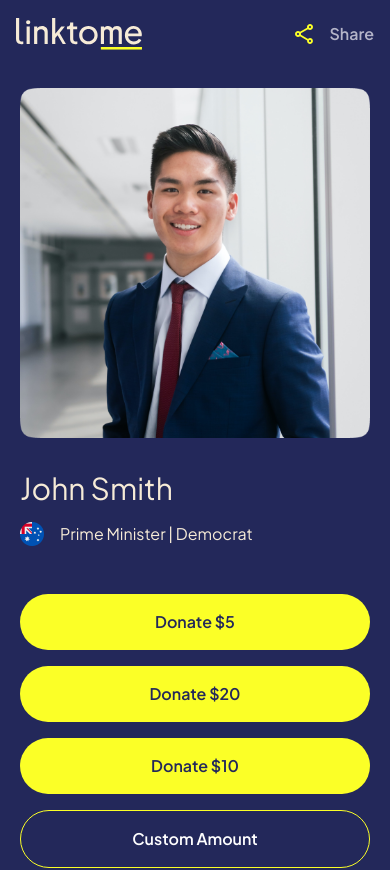
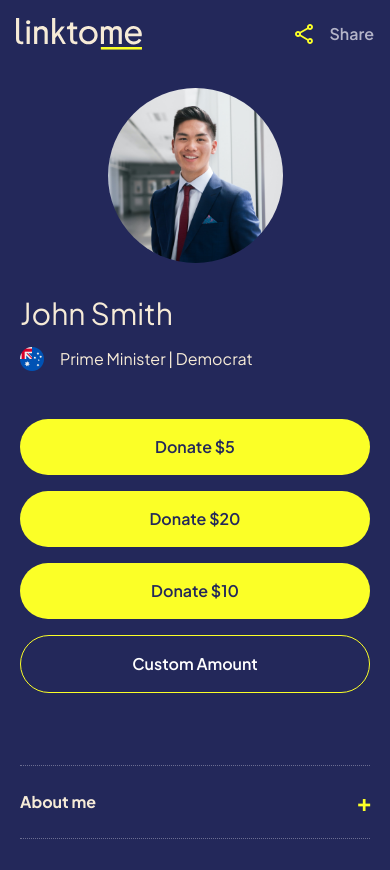
Before and after one commit to wadzee/linktome-ui, a Next.js app: page /politician/1 in a window 390 px wide. Shown: the top 870 px of the page. Built offline with nearby package versions, Linux system fonts and the light colour scheme.

Commit message:
update politician profile

```diff
--- a/src/app/politician/[profileId]/page.tsx
+++ b/src/app/politician/[profileId]/page.tsx
@@ -42,12 +42,12 @@ export default function PoliticanProfile({
   return (
     <main className="container mx-auto p-5 sm:p-0">
       <Grid2Cols className="sm:h-[75vh] sm:mx-20 sm:my-16 gap-8">
-        <div className="relative sm:h-[70%] aspect-square sm:aspect-auto sm:w-full">
+        <div className="relative sm:h-[70%] aspect-square w-1/2 mx-auto sm:aspect-auto sm:w-full">
           <Image
             fill
             src="/profile.png"
             alt="user-profile"
-            className="object-contain"
+            className="object-contain rounded-full sm:rounded-none"
           />
         </div>
         <List gap="gap-12">
@@ -68,14 +68,14 @@ export default function PoliticanProfile({
                 Donate $5
               </Button>
               <Button
-                isLoading={isSubmitting}
+                disabled={isSubmitting}
                 type="button"
                 onClick={() => onSubmit({ amount: 20 })}
               >
                 Donate $20
               </Button>
               <Button
-                isLoading={isSubmitting}
+                disabled={isSubmitting}
                 type="button"
                 onClick={() => onSubmit({ amount: 10 })}
               >
```
